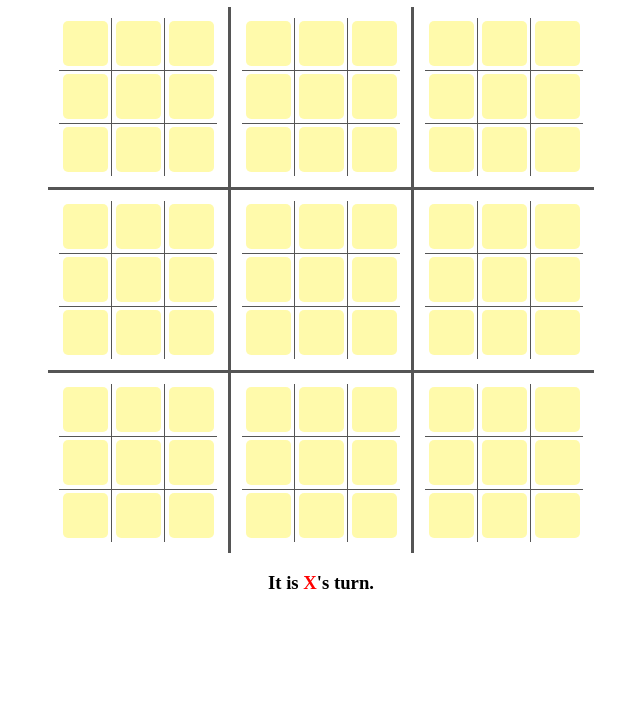
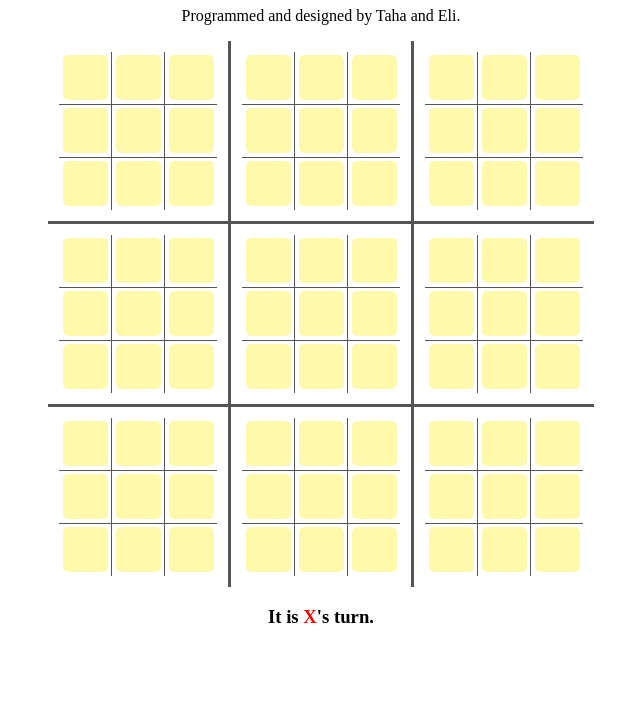
Before and after one commit to DarkAce65/UltimateTTT, a plain HTML site: page tic-tac-toe.html in a window 1280 px wide. Shown: the part 73-800 px from the top of the page, without its empty margins (319-959 px from the left). Drawn offline with nearby package versions, Linux system fonts and the light colour scheme.

Commit message:
Some credits.

```diff
--- a/tic-tac-toe.html
+++ b/tic-tac-toe.html
@@ -130,6 +130,7 @@
 	<body>
 		<div style="text-align: center">
 			<h1 id="title">Ultimate Tic Tac Toe</h1>
+			<p>Programmed and designed by Taha and Eli.</p>
 			<table id="ultimate" style="margin: auto"></table>
 			<h3>It is <span id="turn" style="color: red">X</span>'s turn.</h3>
 			<button onClick="reset()" style="display: none;">Play again</button>
```
